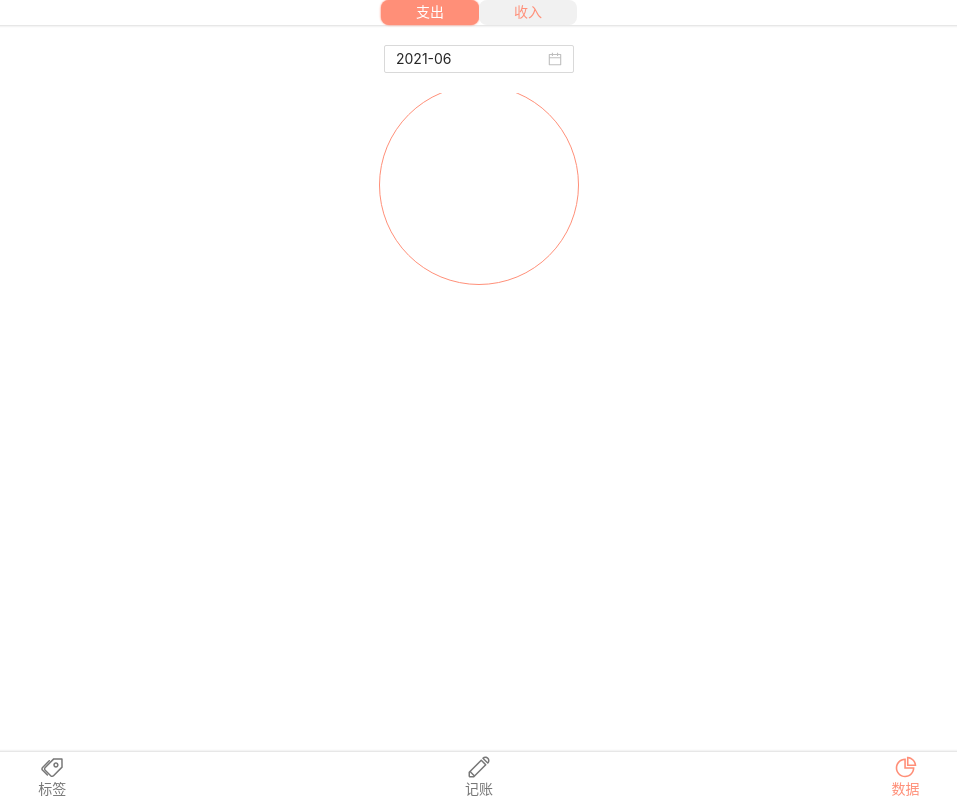
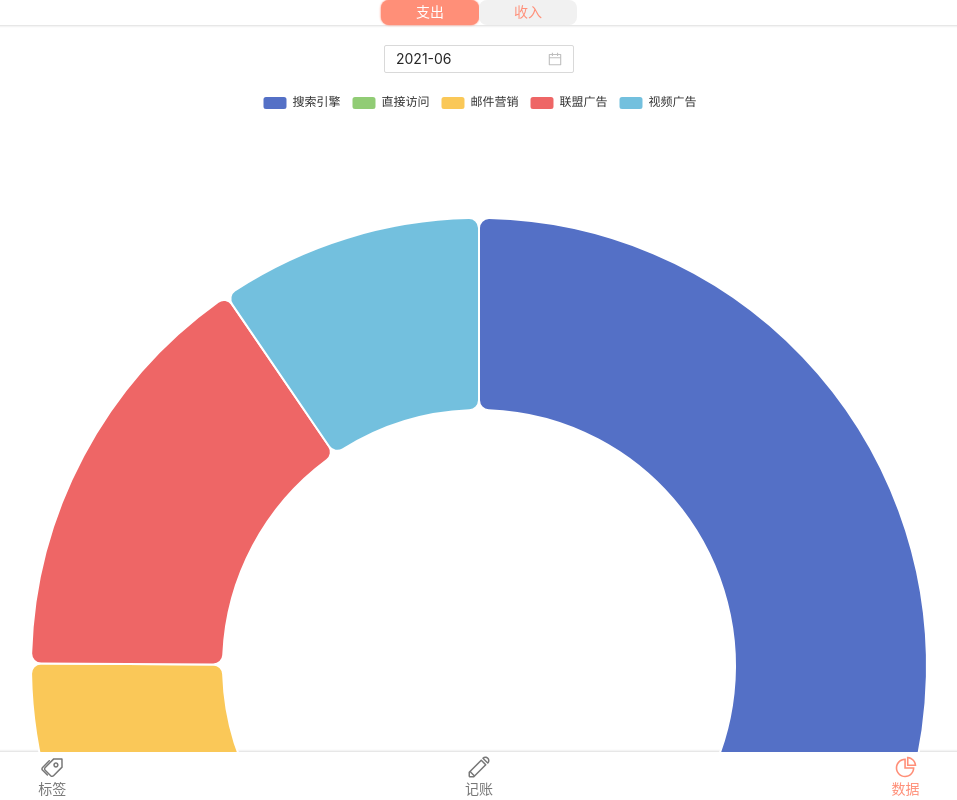
Before and after one commit to kunccc/xiyo-account-react, a React app: page /#/statistic in a window 1280 px wide. Shown: the whole page, without its empty margins (161-1118 px from the left). Built offline with nearby package versions, Linux system fonts and the light colour scheme.

Commit message:
使用 EChats 构建可视化图表

```diff
--- a/package.json
+++ b/package.json
@@ -27,6 +27,7 @@
     "css-loader": "4.3.0",
     "dotenv": "8.2.0",
     "dotenv-expand": "5.1.0",
+    "echarts": "^5.1.2",
     "eslint": "^7.11.0",
     "eslint-config-react-app": "^6.0.0",
     "eslint-plugin-flowtype": "^5.2.0",
--- /dev/null
+++ b/src/components/Chart.tsx
@@ -0,0 +1,67 @@
+import React, {useEffect, useRef} from 'react';
+import styled from 'styled-components';
+import * as echarts from 'echarts';
+
+const ChartWrapper = styled.div`
+  border: 1px solid red;
+  div {
+    width: 100vw;
+    height: 100vw;
+  }
+`;
+
+const Chart: React.FC = () => {
+  const chart = useRef(null);
+  useEffect(() => {
+    if (!chart.current) return;
+    echarts.init(chart.current).setOption({
+      tooltip: {
+        trigger: 'item'
+      },
+      legend: {
+        top: '5%',
+        left: 'center'
+      },
+      series: [
+        {
+          type: 'pie',
+          radius: ['40%', '70%'],
+          avoidLabelOverlap: false,
+          itemStyle: {
+            borderRadius: 10,
+            borderColor: '#fff',
+            borderWidth: 2
+          },
+          label: {
+            show: false,
+            position: 'center'
+          },
+          emphasis: {
+            label: {
+              show: true,
+              fontSize: '40',
+              fontWeight: 'bold'
+            }
+          },
+          labelLine: {
+            show: false
+          },
+          data: [
+            {value: 1048, name: '搜索引擎'},
+            {value: 735, name: '直接访问'},
+            {value: 580, name: '邮件营销'},
+            {value: 484, name: '联盟广告'},
+            {value: 300, name: '视频广告'}
+          ]
+        }
+      ]
+    });
+  }, []);
+  return (
+    <ChartWrapper>
+      <div ref={chart}/>
+    </ChartWrapper>
+  );
+};
+
+export default Chart;
--- a/src/views/Statistic.tsx
+++ b/src/views/Statistic.tsx
@@ -8,6 +8,7 @@ import styled from 'styled-components';
 import Moment from 'moment';
 import {connect} from 'react-redux';
 import Icon from '../components/Icon';
+import Chart from '../components/Chart';
 
 const StatisticWrapper = styled.div`
   display: flex;
@@ -25,23 +26,13 @@ const StatisticWrapper = styled.div`
       height: 28px;
     }
   }
-  .chart {
-    height: calc(100vh - 90px);
-    .circle {
-      width: 200px;
-      height: 200px;
-      border: 1px solid #ff8f78;
-      border-radius: 50%;
-      margin-top: 60px;
-    }
-  }
   > li {
     display: flex;
     flex-direction: column;
     width: 100%;
     height: 100vh;
     overflow: auto;
-    > ul {
+    > ol {
       .date {
         background: #e9e9e9;
         font-size: 12px;
@@ -86,7 +77,13 @@ interface Props {
 
 const Statistic: React.FC<Props> = props => {
   const [date, setDate] = useState(now().now);
-  console.log(props.notes);
+  const currentNotes = props.notes.filter(note => note.date.slice(0, 7) === date);
+  const notes = currentNotes.sort((a, b) => +b.date.replace(/-/g, '') - +a.date.replace(/-/g, ''));
+  const friendlyDate = (note: { date: string }) => {
+    if (now().fullNow === note.date) return '今天';
+    if (+now().fullNow.replace(/-/g, '') - +note.date.replace(/-/g, '') === 1) return '昨天';
+    return note.date;
+  };
   return (
     <Layout>
       <StatisticWrapper>
@@ -95,13 +92,11 @@ const Statistic: React.FC<Props> = props => {
                       allowClear={false}
                       inputReadOnly defaultValue={Moment(Date.now())}/>
         </div>
-        <div className="chart">
-          <div className="circle"/>
-        </div>
+        <Chart/>
         <li>
-          {props.notes.map(note =>
-            <ul key={note.date}>
-              <div className="date">{note.date}</div>
+          {notes.map(note =>
+            <ol key={note.date}>
+              <div className="date">{friendlyDate(note)}</div>
               <li>
                 {note.items.map(item =>
                   <ul key={item.enName}>
@@ -109,7 +104,7 @@ const Statistic: React.FC<Props> = props => {
                     <span>{item.detail}</span>
                   </ul>)}
               </li>
-            </ul>)}
+            </ol>)}
         </li>
       </StatisticWrapper>
     </Layout>
```
Also changed, not shown: 1 other file (tests, documents, lock files or other folders).
